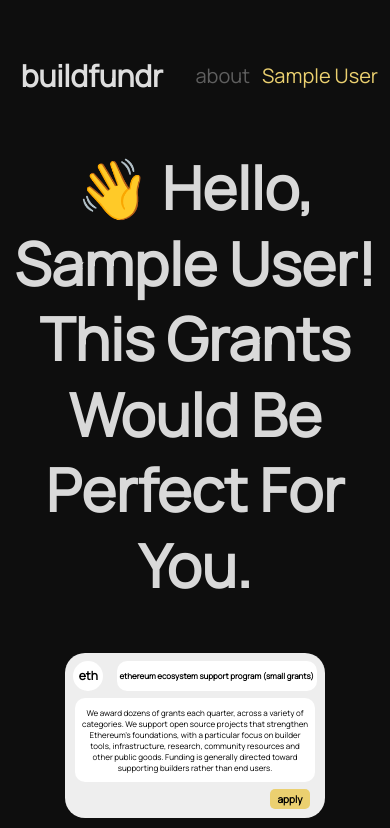
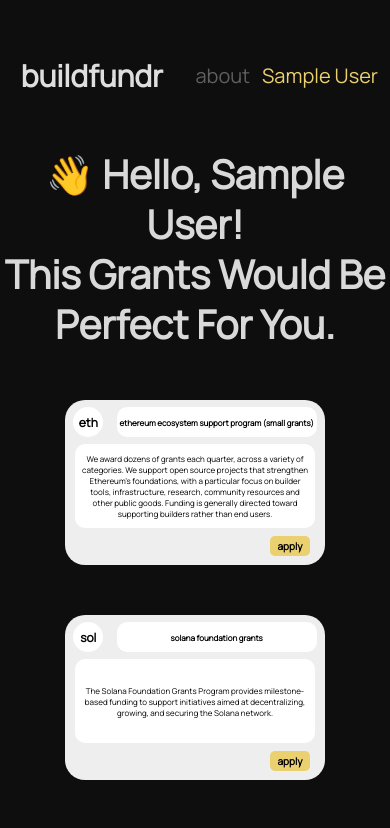
Before and after one commit to anxnt/buildfundr, a Next.js app: page /grants in a window 390 px wide. Shown: the top 828 px of the page. Built offline with nearby package versions, Linux system fonts and the light colour scheme; no server answers; sample sign-in values are in the browser's storage.

Commit message:
Update Home.module.css

```diff
--- a/styles/Home.module.css
+++ b/styles/Home.module.css
@@ -107,6 +107,10 @@ width: 1204px;
       font-size: 55px  !important;
   }
 
+  .greeting{
+    font-size: 54px !important;
+  }
+
 }
 
 @media screen and (max-width: 850px) {
@@ -160,9 +164,17 @@ width: 1204px;
     margin-left: 243px !important;
   }
 
+  .greeting{
+    font-size: 49px !important;
+  }
+
 }
 
 @media screen and (max-width: 700px) {
+
+  .greeting{
+    font-size: 44px !important;
+  }
 
   .tagline{
       font-size: 35px  !important;
@@ -219,7 +231,9 @@ width: 1204px;
 }
 @media screen and (max-width: 500px) {
 
-
+  .greeting{
+    font-size: 39px !important;
+  }
   .grantc3{
     font-size: 8px;
   }
@@ -261,6 +275,10 @@ width: 1204px;
 
 @media screen and (max-width: 350px) {
 
+  .greeting{
+    font-size: 34px !important;
+  }
+
   .tagline{
       font-size: 20px  !important;
   }
```
